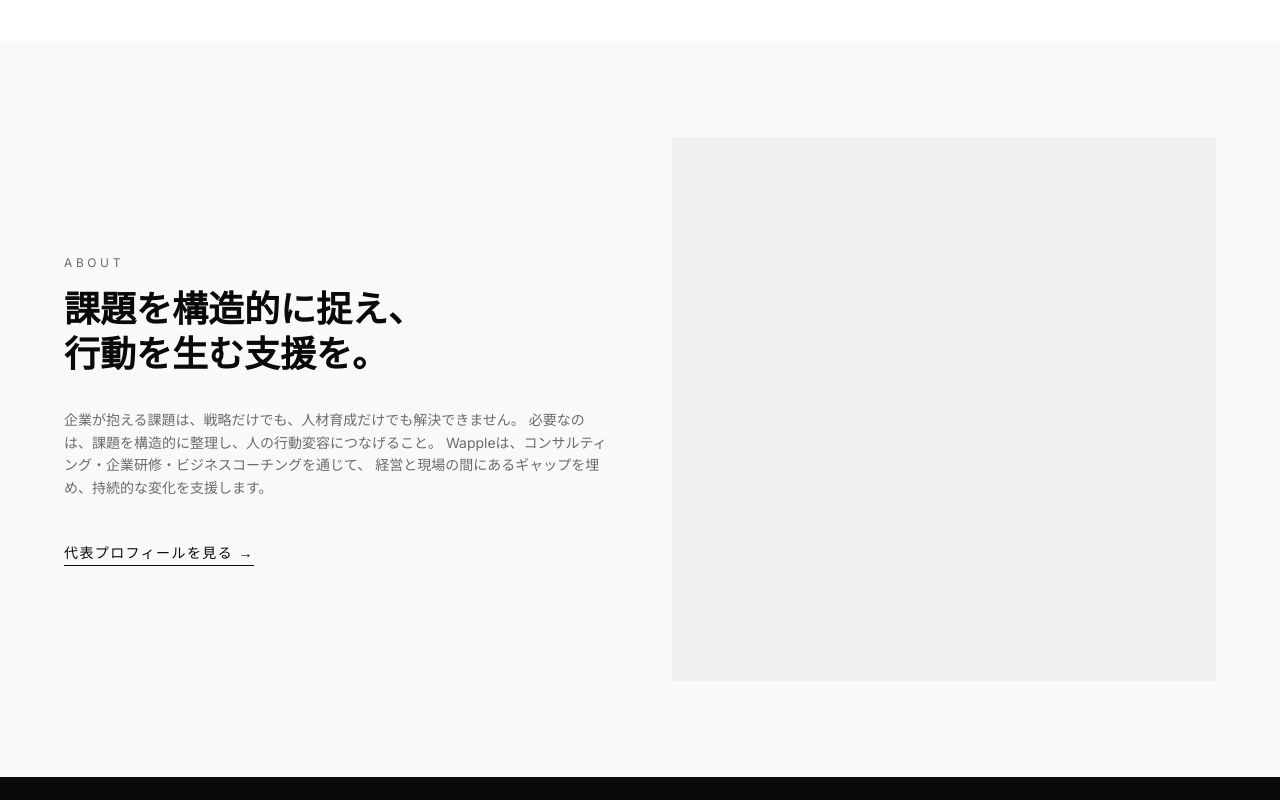
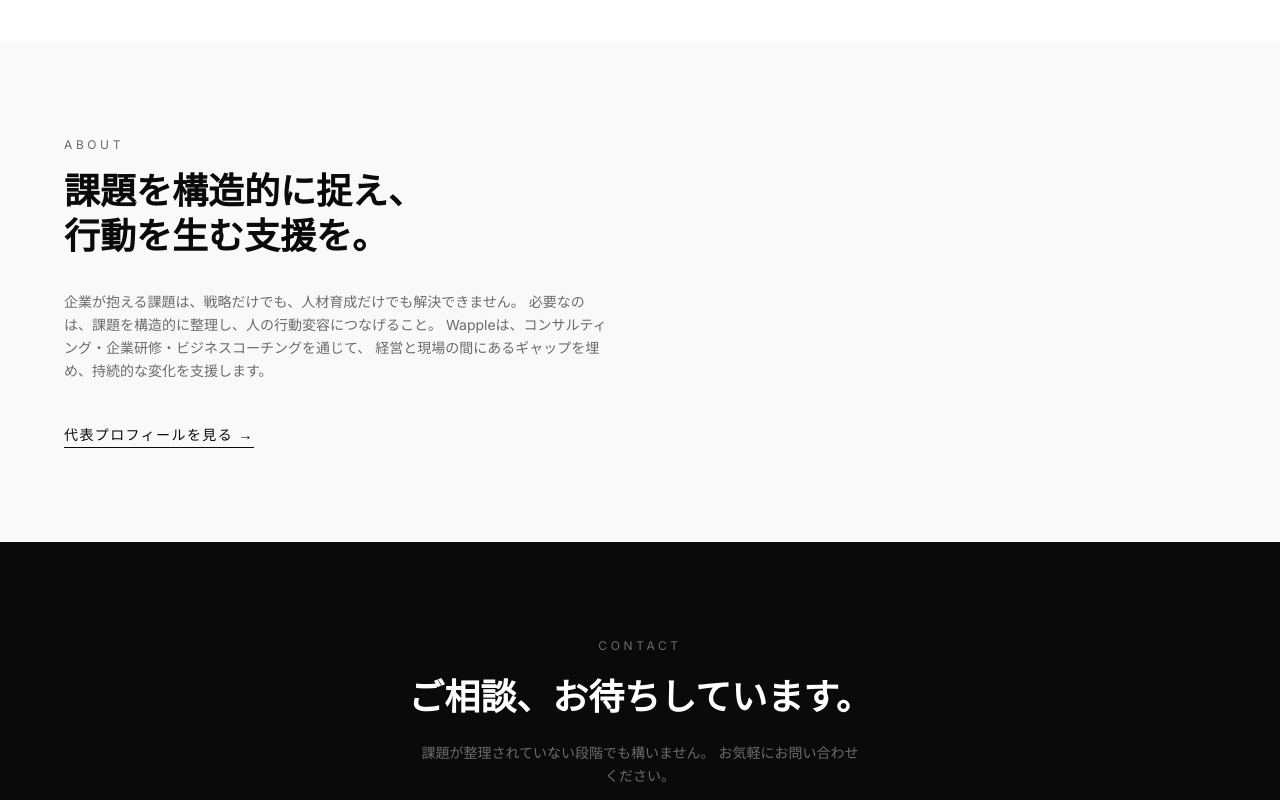
Before and after one commit to wapple-inc/wapple-corporate, a Next.js app: page / in a window 1280 px wide. Shown: the part 1420-2220 px from the top of the page. Built offline with nearby package versions, Linux system fonts and the light colour scheme.

Commit message:
Remove gray placeholder boxes from Home and About pages

```diff
--- a/src/app/about/page.tsx
+++ b/src/app/about/page.tsx
@@ -45,9 +45,6 @@ export default function AboutPage() {
       {/* Philosophy */}
       <section className="py-24 px-6">
         <div className="max-w-6xl mx-auto grid grid-cols-1 md:grid-cols-2 gap-16 items-center">
-          <FadeIn>
-            <div className="aspect-square bg-[#f0f0f0]" />
-          </FadeIn>
           <FadeIn delay={0.2}>
             <h2 className="font-serif text-3xl font-bold text-[#0a0a0a] mb-8 leading-tight">
               課題を構造的に捉え、<br />行動を生む支援を。
--- a/src/app/page.tsx
+++ b/src/app/page.tsx
@@ -156,9 +156,6 @@ export default function Home() {
               代表プロフィールを見る →
             </Link>
           </FadeIn>
-          <FadeIn delay={0.2}>
-            <div className="aspect-square bg-[#f0f0f0]" />
-          </FadeIn>
         </div>
       </section>
 
```
